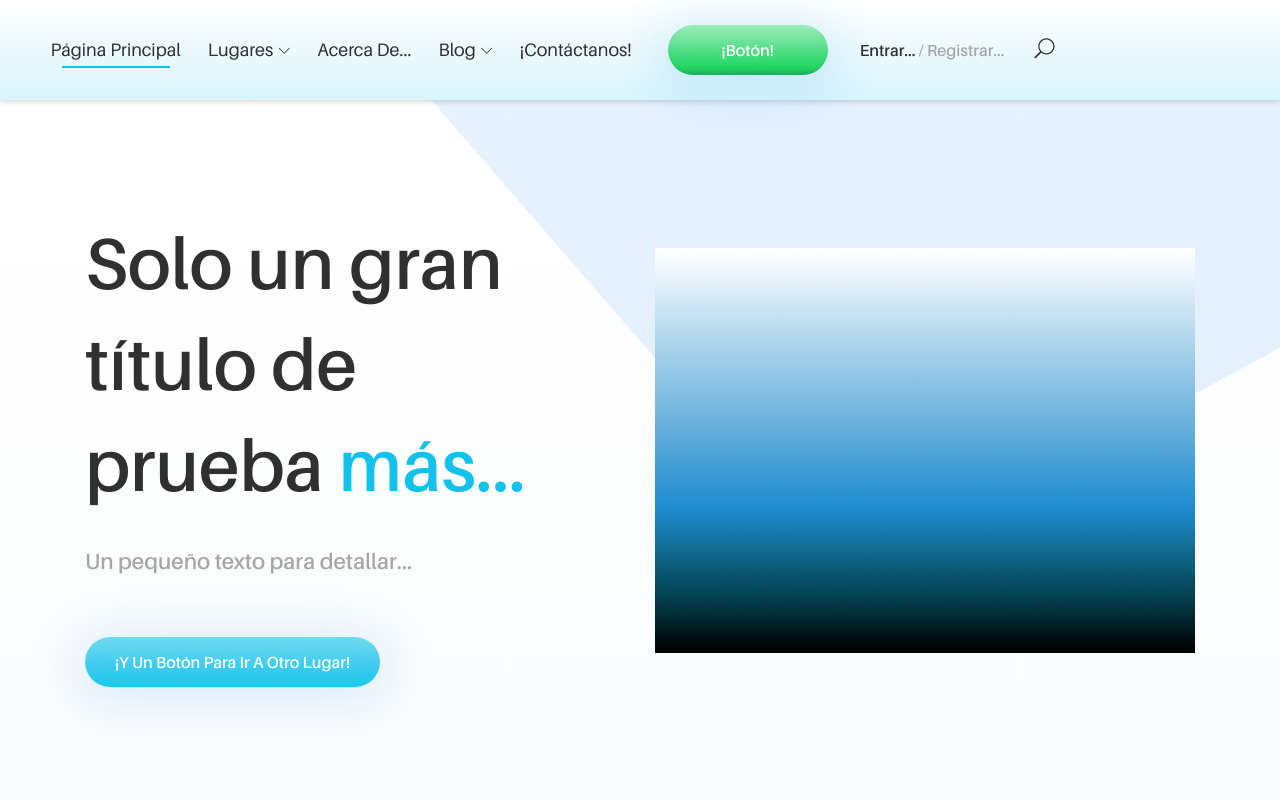
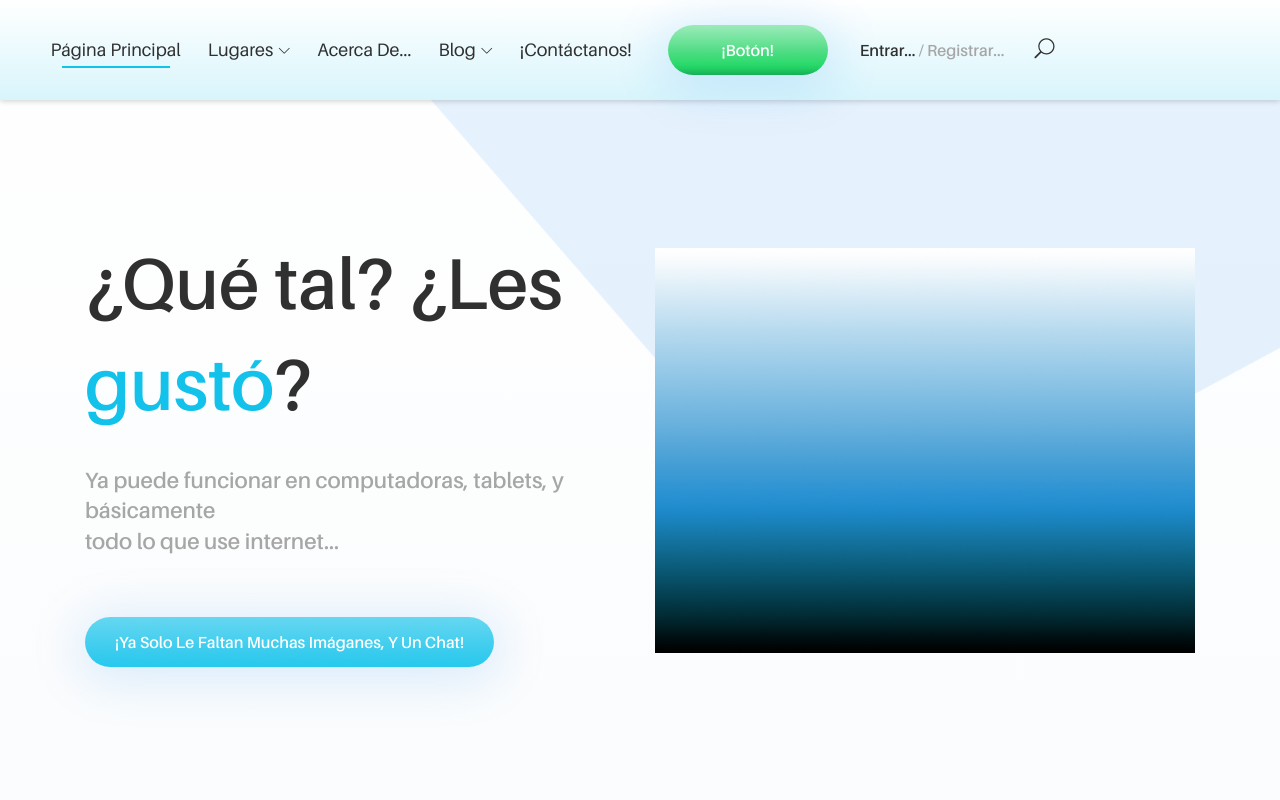
Before and after one commit to SIEMAccount1/Web, a website: page index.html in a window 1280 px wide. Shown: the top 800 px of the page. Drawn offline with Linux system fonts and the light colour scheme; files whose address does not match are found by name.

Commit message:
Update index.html

```diff
--- a/index.html
+++ b/index.html
@@ -159,9 +159,9 @@
                             <!-- Welcome Text -->
                             <div class="col-12 col-md-6">
                                 <div class="welcome-text">
-                                    <h2 data-animation="fadeInUp" data-delay="100ms">Solo un gran título de <br> prueba <span>más...</span></h2>
-                                    <h5 data-animation="fadeInUp" data-delay="400ms">Un pequeño texto para detallar...</h5>
-                                    <a href="#" class="btn uza-btn btn-2" data-animation="fadeInUp" data-delay="700ms">¡Y un botón para ir a otro lugar!</a>
+                                    <h2 data-animation="fadeInUp" data-delay="100ms">¿Qué tal? ¿Les <br><span>gustó</span>?</h2>
+                                    <h5 data-animation="fadeInUp" data-delay="400ms">Ya puede funcionar en computadoras, tablets, y básicamente<br> todo lo que use internet...</h5>
+                                    <a href="#" class="btn uza-btn btn-2" data-animation="fadeInUp" data-delay="700ms">¡Ya solo le faltan muchas imáganes, y un chat!</a>
                                 </div>
                             </div>
                             <!-- Welcome Thumbnail -->
```
